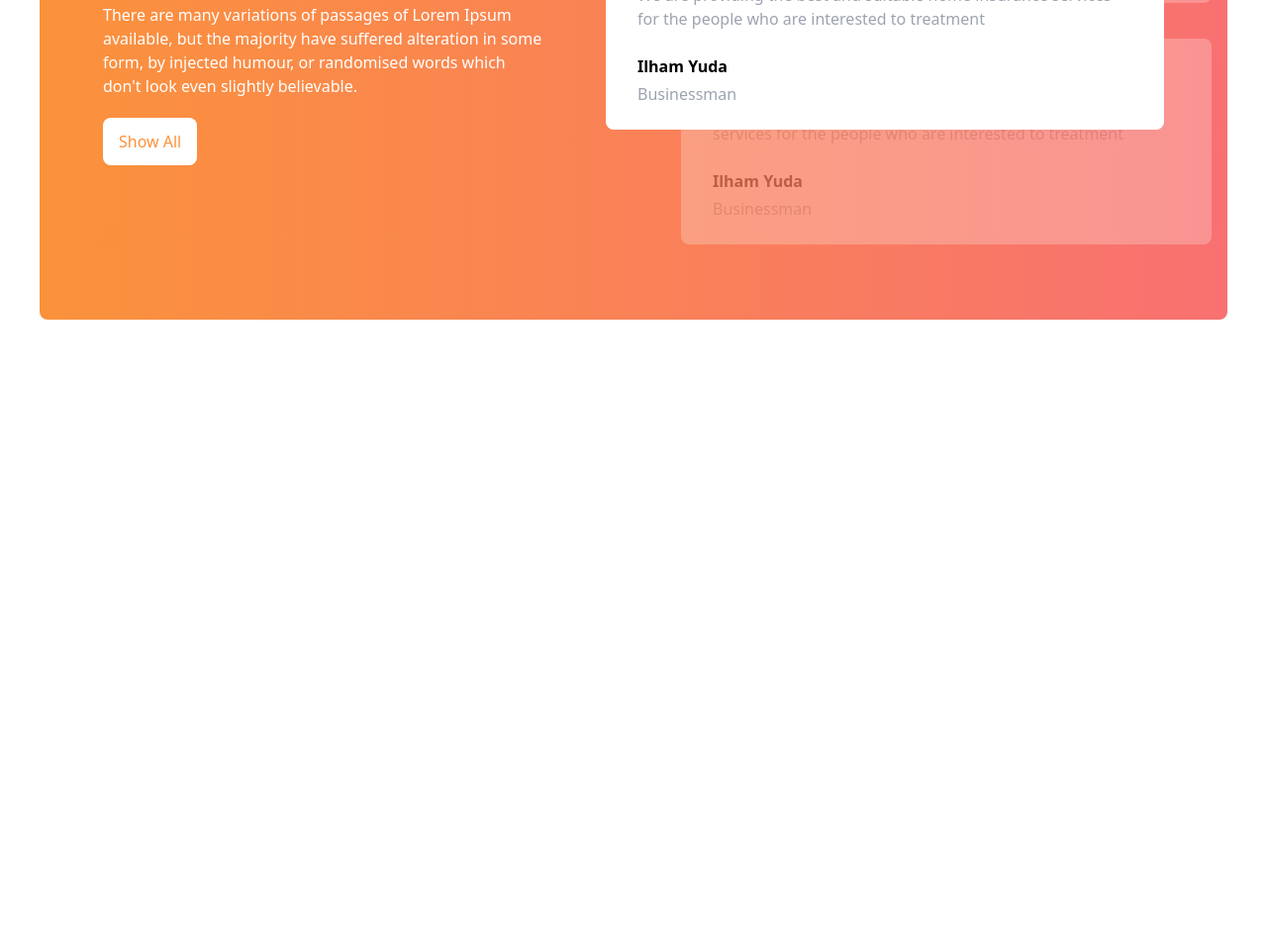
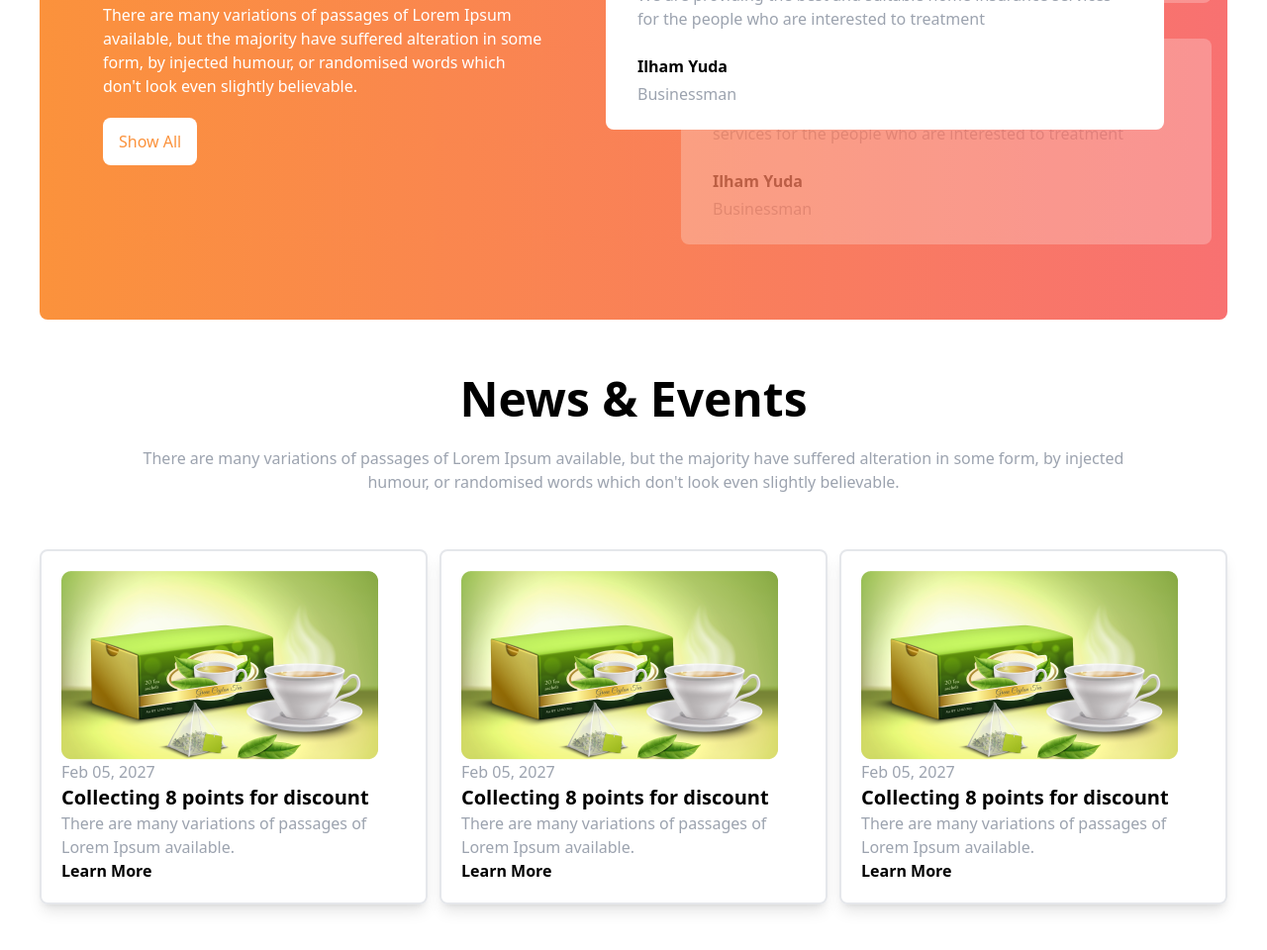
Before and after one commit to Mintu-Das1/tea-house-repo, a plain HTML site: page index.html in a window 1280 px wide. Shown: the part 2150-3110 px from the top of the page at 99% size. Before the commit the page ends 2513 px from the top, so only its background shows below. Drawn offline with nearby package versions, Linux system fonts and the light colour scheme.

Commit message:
initial news and events with responsive

```diff
--- a/index.html
+++ b/index.html
@@ -196,7 +196,40 @@
 
 
 
-
+        <!-- News & Events -->
+        <section class="my-14">
+            <div class="text-center my-14 ">
+                <h1 class="text-5xl font-extrabold">News & Events</h1><br>
+                <p class="w-5/6 mx-auto text-gray-400 font-medium">There are many variations of passages of Lorem Ipsum available, but the majority have suffered alteration in some form, by injected humour, or randomised words which don't look even slightly believable. </p>
+            </div>
+            <!-- news & events card container -->
+             <div class="grid lg:grid-cols-3 gap-3">
+                <!-- card-1 -->
+                 <div class="w-full border-gray-200 shadow-lg rounded-lg p-5 border-2 ">
+                    <img src="images/news-1.png" alt="">
+                    <p class="text-gray-400 font-medium">Feb 05, 2027</p>
+                    <h1 class="text-xl font-extrabold">Collecting 8 points for discount</h1>
+                    <p class="text-gray-400 font-medium">There are many variations of passages of Lorem Ipsum available.</p>
+                    <button class="text-black font-bold">Learn More</button>
+                 </div>
+                <!-- card-1 -->
+                 <div class="w-full border-gray-200 shadow-lg rounded-lg p-5 border-2 ">
+                    <img src="images/news-1.png" alt="">
+                    <p class="text-gray-400 font-medium">Feb 05, 2027</p>
+                    <h1 class="text-xl font-extrabold">Collecting 8 points for discount</h1>
+                    <p class="text-gray-400 font-medium">There are many variations of passages of Lorem Ipsum available.</p>
+                    <button class="text-black font-bold">Learn More</button>
+                 </div>
+                <!-- card-1 -->
+                 <div class="w-full border-gray-200 shadow-lg rounded-lg p-5 border-2 ">
+                    <img src="images/news-1.png" alt="">
+                    <p class="text-gray-400 font-medium">Feb 05, 2027</p>
+                    <h1 class="text-xl font-extrabold">Collecting 8 points for discount</h1>
+                    <p class="text-gray-400 font-medium">There are many variations of passages of Lorem Ipsum available.</p>
+                    <button class="text-black font-bold">Learn More</button>
+                 </div>
+             </div>
+        </section>
 
 
 
```
